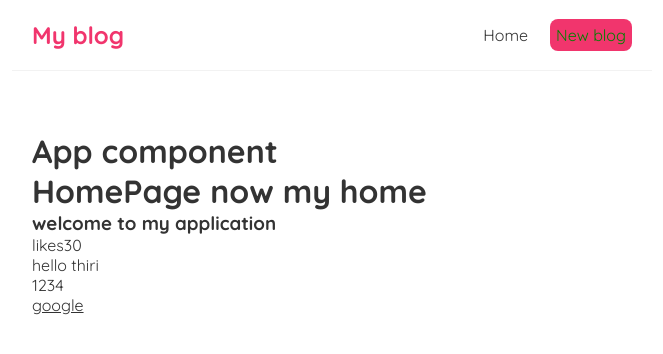
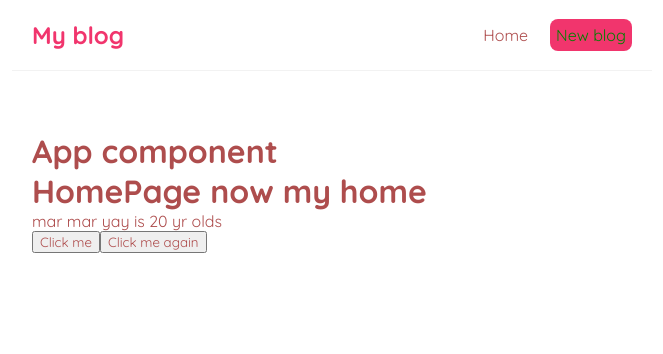
Before and after one commit to cammi500/blog_example-of-react, a React (Create React App) app: page / in a window 1280 px wide. Shown: the top 354 px of the page, without its empty margins (308-971 px from the left). Built offline with nearby package versions, Linux system fonts and the light colour scheme.

Commit message:
usestate and hook[learning]

```diff
--- a/src/App.js
+++ b/src/App.js
@@ -12,11 +12,11 @@ function App() {
       <div className="content">
         <h1>App component</h1>
         <Home/>
-        <h3>{title}</h3>
+        {/* <h3>{title}</h3>
         <p>likes{like}</p>
         <p>{'hello thiri'}</p>
         <p>{[1,23,4]}</p>
-        <a href={link}>google </a>
+        <a href={link}>google </a> */}
       </div>
 
     </div>
--- a/src/Home.js
+++ b/src/Home.js
@@ -1,7 +1,26 @@
+import { useState } from "react";
+
+
 const Home = () => {
+ //hook useState
+   const [name,setName] = useState('mar mar yay');
+   const [age,setAge] = useState('20')
+   //click on handleClick function
+  const handleClick = () =>{
+   setName('lu lunar')
+   setAge('30')
+  }
+  const handleClickAgain = (name) =>{
+    console.log('hello  '+ name );
+  }
+
+
     return (
         <div className="home">
             <h1>HomePage now my home</h1>
+            <p>{name} is {age} yr olds</p>
+            <button onClick={handleClick}>Click me</button>
+            <button onClick={handleClickAgain('maria')}> Click me again</button>
         </div>
      );
 }
--- a/src/index.css
+++ b/src/index.css
@@ -4,7 +4,7 @@
 * {
   margin: 0;
   font-family: "Quicksand";
-  color: #333;
+  color: #ae4d4d;
 }
 .navbar {
   padding: 20px;
```
